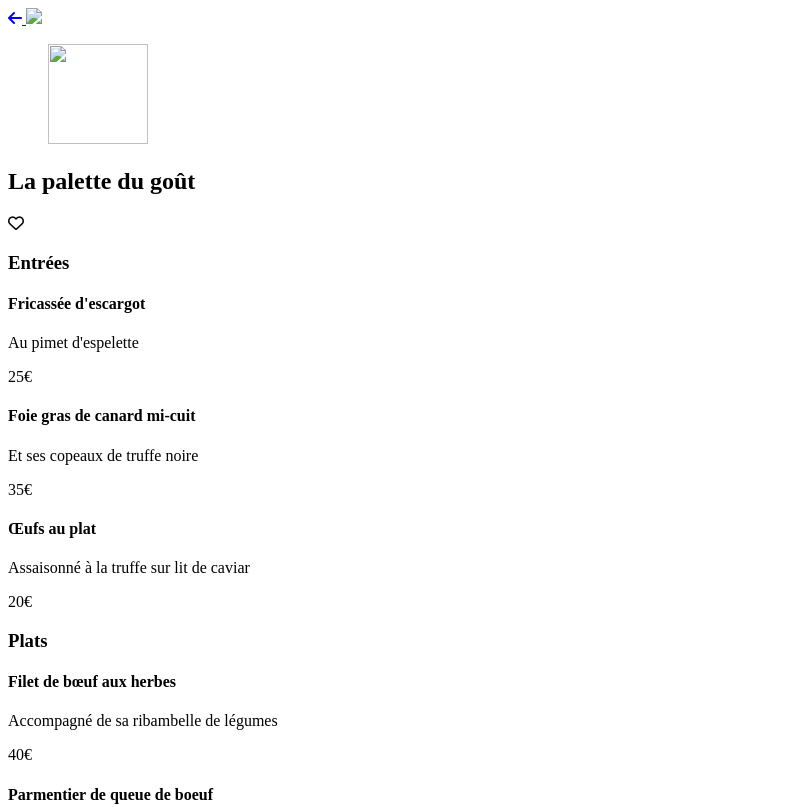
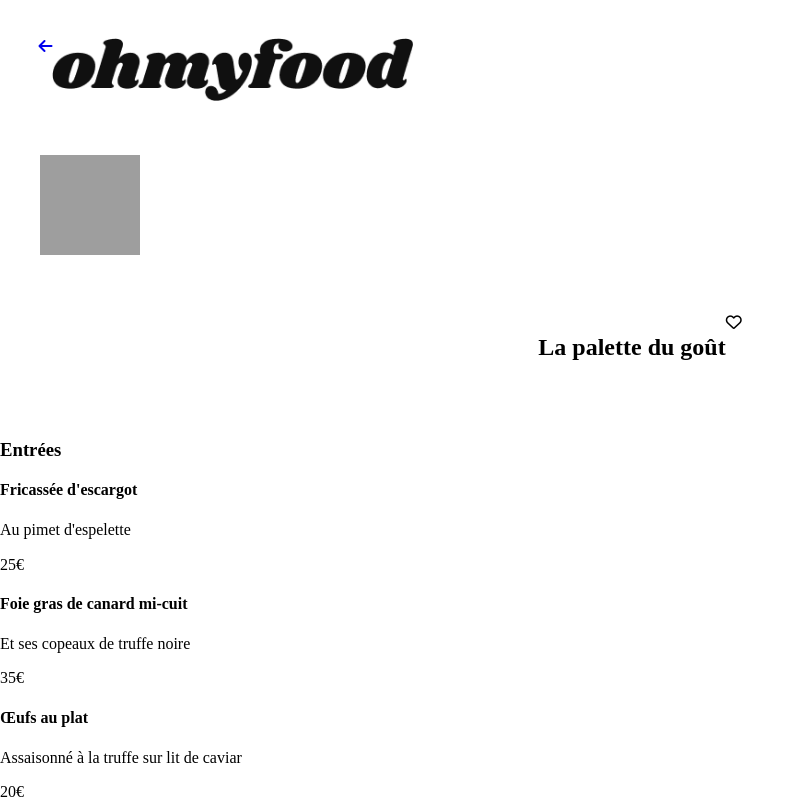
Before and after one commit to AlexandreArthaud/AlexandreArthaud_3_12112021, a website: page pages/menu1.html in a window 1280 px wide. Shown: the top 807 px of the page, without its empty margins (0-805 px from the left). Drawn offline with Linux system fonts and the light colour scheme; the site is published under a folder, as on GitHub Pages, so addresses that start at the root find nothing.

Commit message:
use relative links

```diff
--- a/pages/menu1.html
+++ b/pages/menu1.html
@@ -7,8 +7,8 @@
 
     <title>Ohmyfood | La palette du goût</title>
 
-	<link rel="stylesheet" href="/public/css/normalize.css" />
-	<link rel="stylesheet" href="/public/css/styles.css" />
+	<link rel="stylesheet" href="../public/css/normalize.css" />
+	<link rel="stylesheet" href="../public/css/styles.css" />
 
     <!-- Font Awesome -->
 	<script src="https://kit.fontawesome.com/c22ba5f319.js" crossorigin="anonymous"></script>
@@ -19,14 +19,14 @@
 
 <body>
     <header class="menu-header">
-        <a href="/index.html">
+        <a href="../index.html">
             <i class="fas fa-arrow-left"></i>
         </a>
-		<img src="/public/images/ohmyfood.png" />
+		<img src="../public/images/ohmyfood.png" />
     </header>
 
     <figure>
-        <img src="/public/images/jay-wennington-N_Y88TWmGwA-unsplash.jpg" style="width:100px;height:100px" />
+        <img src="../public/images/jay-wennington-N_Y88TWmGwA-unsplash.jpg" style="width:100px;height:100px" />
     </figure>
 
     <main>
@@ -124,7 +124,7 @@
 
 
     <footer>
-		<img src="/public/images/ohmyfood@2x.svg" />
+		<img src="../public/images/ohmyfood@2x.svg" />
 
         <nav>
             <ul>
```
Also changed, not shown: index.html (+6 -6 lines), pages/menu2.html (+6 -6 lines), pages/menu3.html (+6 -6 lines), pages/menu4.html (+6 -6 lines).
